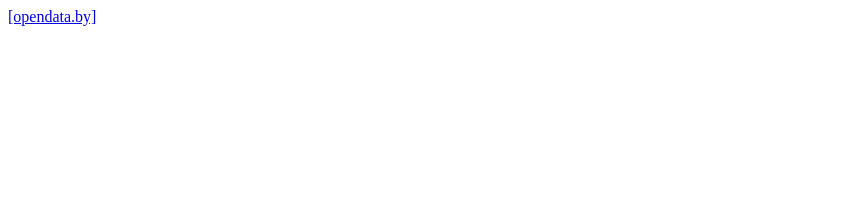
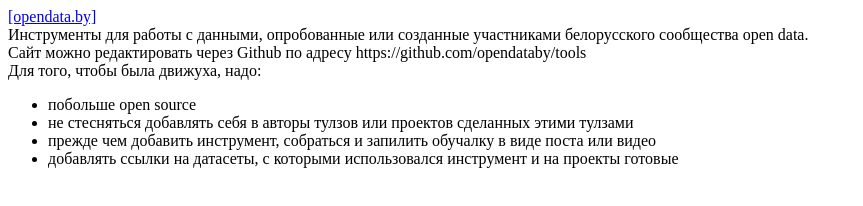
Before and after one commit to opendataby/tools, a plain HTML site: page index.html in a window 1280 px wide. Shown: the whole page, without its empty margins (0-863 px from the left). Drawn offline with Linux system fonts and the light colour scheme.

Commit message:
Делаем движуху

```diff
--- a/index.html
+++ b/index.html
@@ -6,5 +6,19 @@
 
 <body>
   <header><a href="http://opendata.by/">[opendata.by]</a></header>
+  <content>
+    <div>Инструменты для работы с данными, опробованные или созданные
+         участниками белорусского сообщества open data.</div>
+    <div>Сайт можно редактировать через Github по адресу https://github.com/opendataby/tools</div>
+    <div>Для того, чтобы была движуха, надо:
+      <ul>
+        <li>побольше open source</li>
+        <li>не стесняться добавлять себя в авторы тулзов или проектов сделанных этими тулзами</li>
+        <li>прежде чем добавить инструмент, собраться и запилить обучалку в виде поста или видео</li>
+        <li>добавлять ссылки на датасеты, с которыми использовался инструмент и на проекты готовые</li>
+      </ul>
+    </div>
+  </content>
+  <footer></footer>
 </body>
 </html>
```
